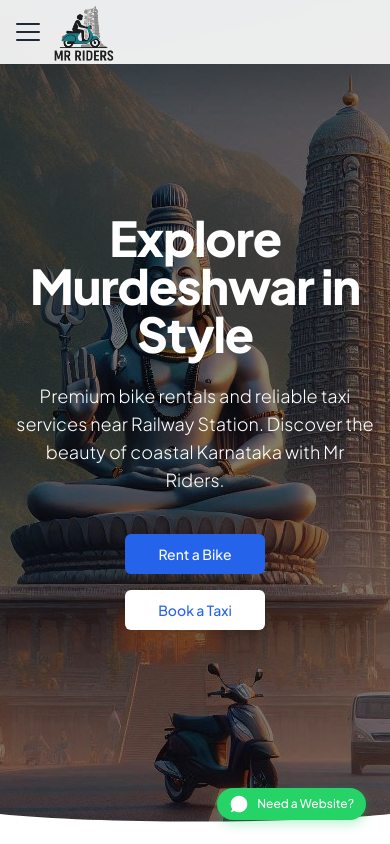
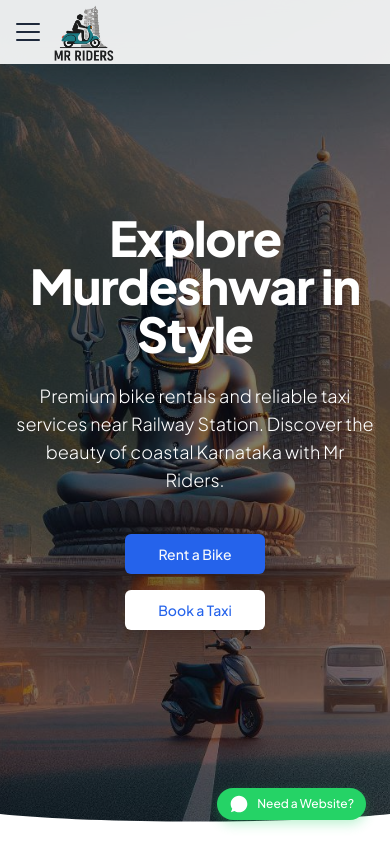
Before and after one commit to ManojINaik/MRriders, a Vue app in the folder vue-app/: page / in a window 390 px wide. Shown: the top 844 px of the page. Built offline with nearby package versions, Linux system fonts and the light colour scheme.

Commit message:
updated latest vue

```diff
--- a/vue-app/src/components/sections/HeroSection.vue
+++ b/vue-app/src/components/sections/HeroSection.vue
@@ -42,17 +42,22 @@ import { Button } from '@/components/ui'
 <style scoped>
 .hero-responsive-bg {
   background-image: url('/images/hero.png');
+  background-repeat: no-repeat;
+  background-size: cover;
+  background-position: center 25%;
 }
 
 @media (max-width: 768px) {
   .hero-responsive-bg {
     background-image: url('/images/hero2 .jpeg');
+    background-position: center;
   }
 }
 
 @media (max-width: 480px) {
   .hero-responsive-bg {
     background-image: url('/images/hero3.jpeg');
+    background-position: center;
   }
 }
 </style>
--- a/vue-app/src/components/sections/TermsSection.vue
+++ b/vue-app/src/components/sections/TermsSection.vue
@@ -43,7 +43,7 @@ const terms = ref([
   {
     iconPath: 'M12 8v4m0 4h.01M21 12a9 9 0 11-18 0 9 9 0 0118 0z',
     strong: 'Other small damages',
-    text: 'will be charged as per Murdeshwar Bike Rentals description',
+    text: 'will be charged as per Mr Riders description',
   },
   {
     iconPath: 'M12 8v4l3 3m6-3a9 9 0 11-18 0 9 9 0 0118 0z',
```
